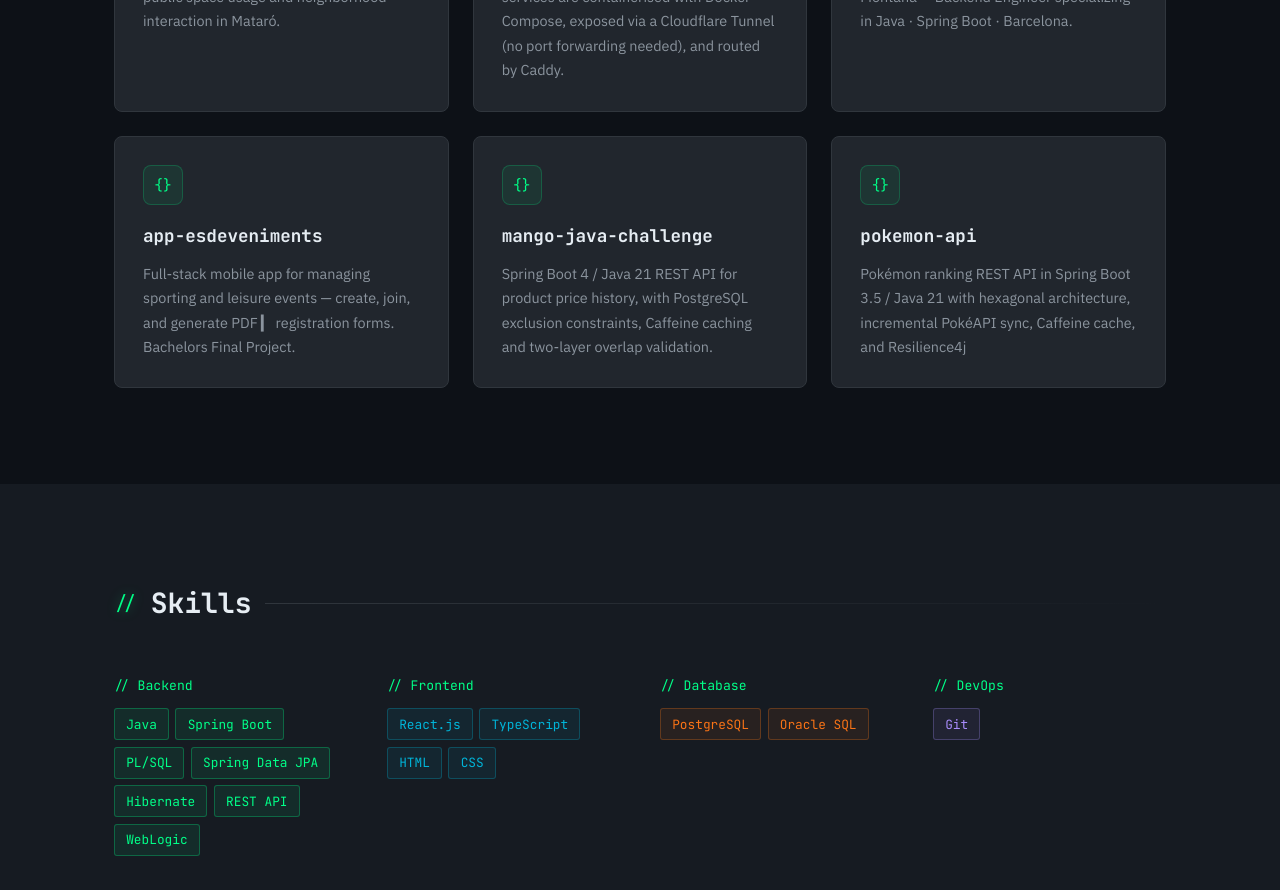
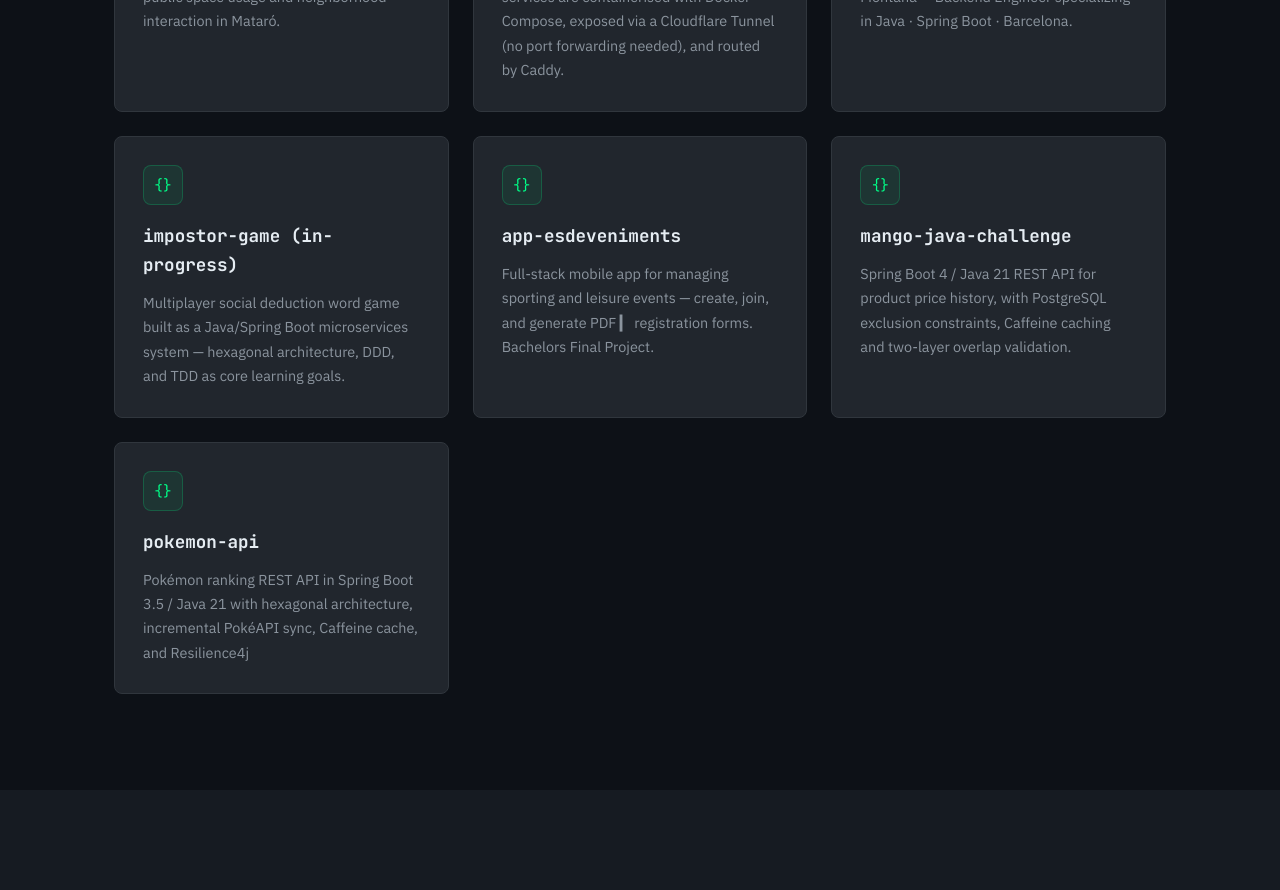
Before and after one commit to perecollet/perecolletsite, a React (Vite) app: page / in a window 1280 px wide. Shown: the part 3380-4270 px from the top of the page. Built offline with nearby package versions, Linux system fonts and the light colour scheme.

Commit message:
feat: add impostor-game to portfolio

```diff
--- a/src/data/portfolio.ts
+++ b/src/data/portfolio.ts
@@ -116,6 +116,13 @@ export const projects: Project[] = [
     url:'https://github.com/perecollet/perecolletsite',
   },
   {
+    id: 'impostor-game',
+    name: 'impostor-game (in-progress)',
+    description:
+      'Multiplayer social deduction word game built as a Java/Spring Boot microservices system — hexagonal architecture, DDD, and TDD as core learning goals.',
+    url:'https://github.com/perecollet/impostor-game',
+  },
+  {
     id: 'appesdeveniments',
     name: 'app-esdeveniments',
     description:
```
